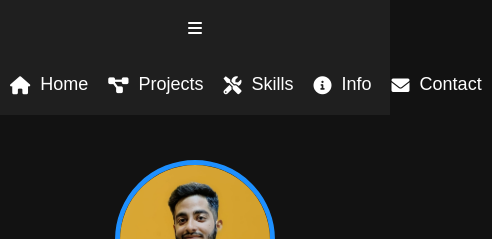
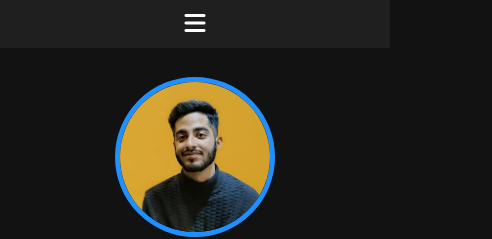
Before and after one commit to Macret16/Karan-Jaswani, a plain HTML site: page index.html in a window 390 px wide. Shown: the top 239 px of the page, 492 px wide, since content can reach past the window. Drawn offline with Linux system fonts and the light colour scheme.

Commit message:
Update styles.css

```diff
--- a/css/styles.css
+++ b/css/styles.css
@@ -30,9 +30,7 @@ body {
     color: #ffffff;
     text-decoration: none;
     font-size: 18px;
-    display: flex;
-    align-items: center;
-    justify-content: center;
+    display: block;
     transition: color 0.3s, background-color 0.3s;
     padding: 10px;
     border-radius: 50px;
@@ -55,7 +53,7 @@ body {
 
 .main-profile {
     text-align: center;
-    margin-top: 10%;
+    margin-top: 5%;
 }
 
 .profile-pic {
@@ -98,11 +96,26 @@ p {
         width: 100%;
         height: auto;
         position: relative;
+        padding-top: 0;
     }
 
     .sidebar ul {
+        display: none;
+        flex-direction: column;
+    }
+
+    .sidebar.open ul {
         display: flex;
-        justify-content: space-around;
+    }
+
+    .menu-toggle {
+        display: block;
+        cursor: pointer;
+        font-size: 24px;
+        color: #ffffff;
+        padding: 10px;
+        background-color: #1f1f1f;
+        text-align: center;
     }
 
     .content {
```
